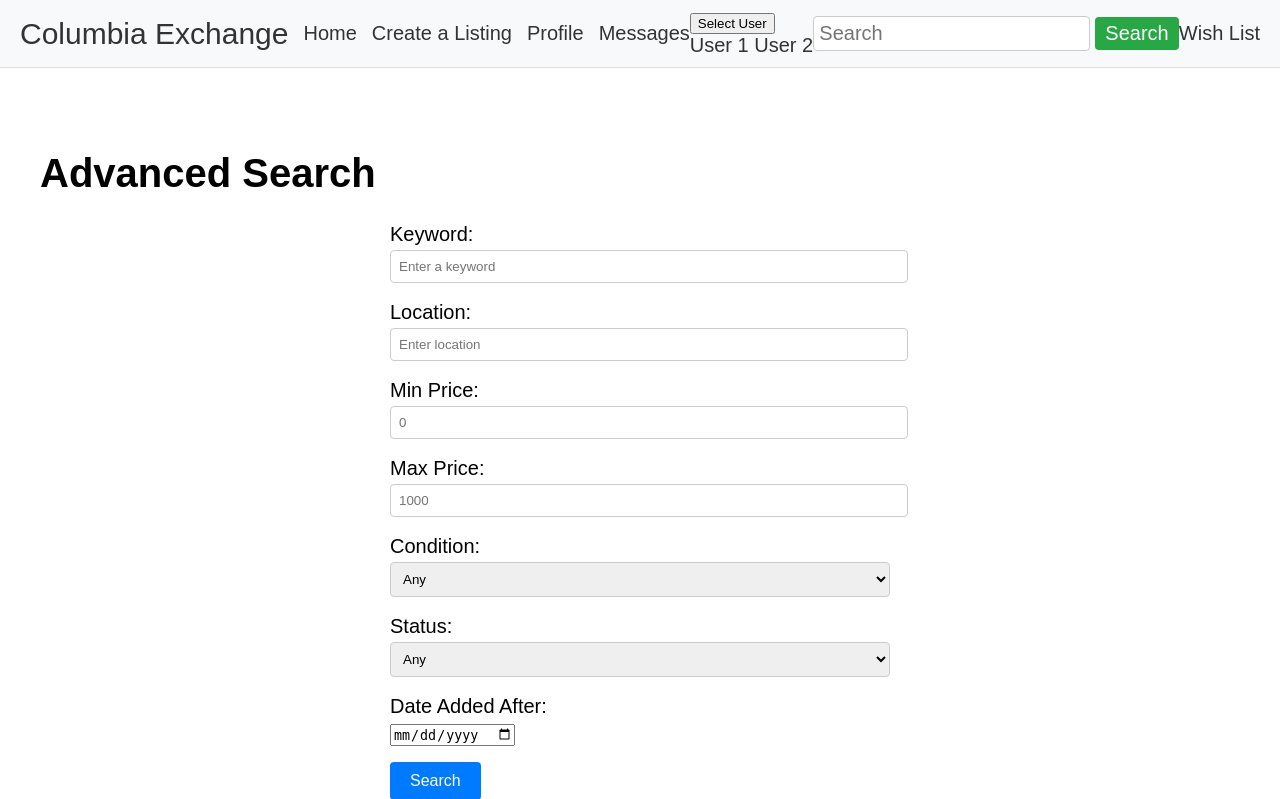
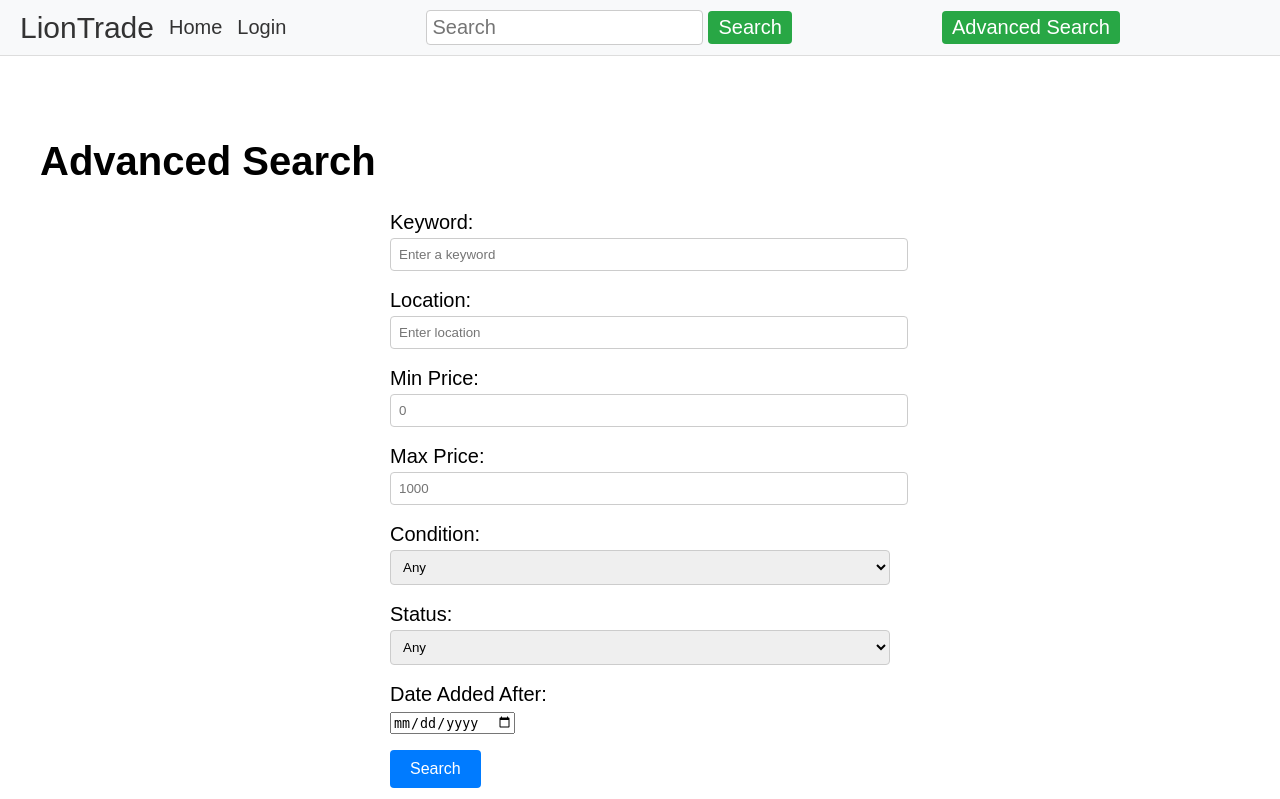
Before and after one commit to sharma-aarushi/COMS-4111-Databases-Project-1, a Flask app: page /advanced_search in a window 1280 px wide. Shown: the top 799 px of the page. Run offline with Flask 3, Linux system fonts and the light colour scheme; parts of the project's set-up code (start-up, migrations or seed data) failed here and were passed over.

Commit message:
Fix index.html

```diff
--- a/templates/index.html
+++ b/templates/index.html
@@ -11,31 +11,32 @@
 <body>
   <!-- Navigation Menu -->
   <nav class="navbar">
-    <a class="navbar-brand" href="{{ url_for('show_popular_listings') }}">Columbia Exchange</a>
-    <ul class="nav-links">
+    <a class="navbar-brand" href="{{ url_for('show_popular_listings') }}">LionTrade</a>
+    <ul>
       <li><a href="{{ url_for('show_popular_listings') }}">Home</a></li>
+      {% if current_user %}
+      <!-- Only show these links if user is logged in -->
       <li><a href="{{ url_for('new_listing') }}">Create a Listing</a></li>
       <li><a href="{{ url_for('profile') }}">Profile</a></li>
-      <li><a href="{{ url_for('messages') }}">Messages</a></li> <!-- Fixed the endpoint here -->
+      <li><a href="{{ url_for('message_overview') }}">Messages</a></li>
+      <li><a href="{{ url_for('logout') }}">Logout</a></li>
+      {% else %}
+      <!-- If not logged in, show only login link -->
+      <li><a href="{{ url_for('login') }}">Login</a></li>
+      {% endif %}
     </ul>
-
-    <!-- User Selection Dropdown -->
-    <div class="dropdown">
-      <button class="dropbtn">Select User</button>
-      <div class="dropdown-content">
-        <a href="{{ url_for('switch_user', user='user1') }}">User 1</a>
-        <a href="{{ url_for('switch_user', user='user2') }}">User 2</a>
-      </div>
-    </div>
 
     <!-- Search Form -->
     <form class="search-form" action="{{ url_for('search') }}" method="get">
       <input type="search" name="query" placeholder="Search" aria-label="Search" required>
       <button type="submit">Search</button>
     </form>
-    <a class="wishlist-button" href="{{ url_for('wishlist') }}">Wish List</a>
+    <form class="search-form" action="{{ url_for('advanced_search') }}" method="get" style="margin-left: 10px;">
+      <button type="submit">Advanced Search</button>
+    </form>
   </nav>
 
+  <!-- Content Container -->
   <div class="container">
     {% block content %}{% endblock %}
   </div>
```
